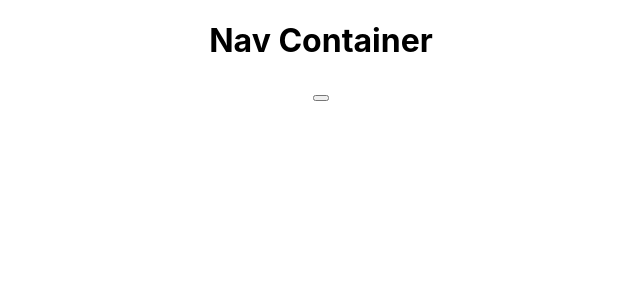
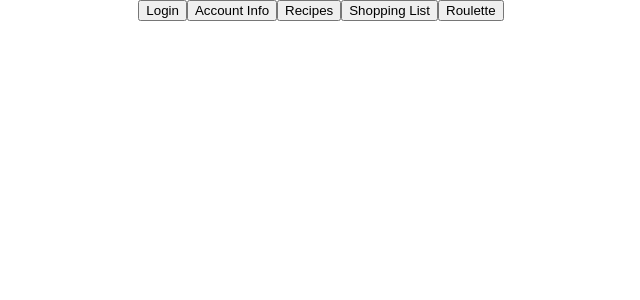
Before and after one commit to Mattp15/capstone-frontend, a React (Create React App) app: page /list in a window 1280 px wide. Shown: the top 300 px of the page, without its empty margins (319-959 px from the left). Built offline with nearby package versions, Linux system fonts and the light colour scheme; no server answers.

Commit message:
nav links are functioning, look into NavLink instead of changing the location.href

```diff
--- a/src/App.js
+++ b/src/App.js
@@ -2,7 +2,7 @@ import React, { useState, createContext, useEffect } from 'react'
 import './App.css'
 import { Landing } from './Components'
 import { Login, Register } from './Components/Forms/index'
-import { UserInfo, ShoppingList, RecipeChoose, RecipeIndex, RecipeShow } from './Components/UserThings/index'
+import { UserInfo, ShoppingList, RecipeChoose, RecipeIndex, RecipeShow, UsersRecipeList } from './Components/UserThings/index'
 import { NavContainer } from './Components/Navigation/index'
 import Fetch from './Resources/Fetch'
 import { BrowserRouter as Router, Routes, Route } from 'react-router-dom'
@@ -83,7 +83,7 @@ const App = () => {
             <Route path='/user' element={<UserInfo />} />
             <Route path='/list' element={<ShoppingList />} />
             <Route path='/roulette' element={<RecipeChoose />} />
-            <Route path='/user/list' element={<RecipeIndex />} />
+            <Route path='/user/list' element={<UsersRecipeList />} />
             <Route path='/recipes/*' element={<RecipeShow />} />
             <Route path='/user/list/shopping' element={<ShoppingList />} />
           </Routes>
--- a/src/Components/Navigation/NavContainer.js
+++ b/src/Components/Navigation/NavContainer.js
@@ -1,17 +1,83 @@
 import React, { useContext } from 'react'
 import { Button } from '../Button/index'
-import { LogoutButton, UsersRecipeList } from './index'
+import { LogoutButton } from './index'
+import { Login } from '../Forms/index'
 import UserRecipeList from '../UserThings/UsersRecipeList'
 import { UserContext } from '../../App'
 import { style } from '../../Resources/Style'
+import Fetch from '../../Resources/Fetch'
+const URL = 'http://localhost:3000'
 
 const NavContainer = () => {
-  const { loggedUser } = useContext(UserContext)
+  const { loggedUser, setLoggedUser } = useContext(UserContext)
+  const handleClick = (target) => {
+    switch (target) {
+      default:
+        break
+      case 'user':
+        window.location.href = URL + '/user'
+        break
+      case 'recipes':
+        window.location.href = URL + '/user/list'
+        break
+      case 'shopping':
+        window.location.href = URL + '/user/list/shopping'
+        break
+      case 'roulette':
+        window.location.href = URL + '/roulette'
+        break
+      case 'login':
+        window.location.href = URL + '/login'
+    }
+  }
+  const handleLogout = async () => {
+    const response = await Fetch('user/logout', 'GET')
+    if (response.status === 200) {
+      //redirect to landing page
+      setLoggedUser('')
+    }
+  }
   return (
-    <div>
-      <h1>Nav Container</h1>
-      {loggedUser ? <LogoutButton /> : ''}
-      <Button />
+    <div style={style.buttonContainer}>
+      {loggedUser ? (
+        <Button style={style.navButton} value='Log Out' onClick={handleLogout} />
+      ) : (
+        <Button
+          style={style.navButton}
+          value='Login'
+          onClick={() => {
+            handleClick('login')
+          }}
+        />
+      )}
+      <Button
+        style={style.navButton}
+        value='Account Info'
+        onClick={() => {
+          handleClick('user')
+        }}
+      />
+      <Button
+        style={style.navButton}
+        value='Recipes'
+        onClick={() => {
+          handleClick('recipes')
+        }}
+      />
+      <Button
+        style={style.navButton}
+        value='Shopping List'
+        onClick={() => {
+          handleClick('shopping')
+        }}
+      />
+      <Button
+        style={style.navButton}
+        value='Roulette'
+        onClick={() => {
+          handleClick('roulette')
+        }}
+      />
     </div>
   )
 }
--- a/src/Components/UserThings/RecipeIndex.js
+++ b/src/Components/UserThings/RecipeIndex.js
@@ -24,7 +24,7 @@ const RecipeIndex = () => {
     <div style={style.container}>
       {usersThings ? (
         <ul style={style.ul}>
-          <h2 style={{ marginRight: 'auto' }}>Favorites</h2>
+          <h2 style={{ margin: '0 auto', marginTop: '15%' }}>Favorites</h2>
           {usersThings.map((x) => {
             if (x.favorite) {
               return (
@@ -34,7 +34,7 @@ const RecipeIndex = () => {
               )
             }
           })}
-          <h2 style={{ marginRight: 'auto' }}>Dislikes</h2>
+          <h2 style={{ margin: '0 auto', marginTop: '15%' }}>Dislikes</h2>
           {usersThings.map((x) => {
             if (x.dislike) {
               return (
--- a/src/Components/UserThings/UserInfo.js
+++ b/src/Components/UserThings/UserInfo.js
@@ -21,7 +21,9 @@ const UserInfo = () => {
       {loggedUser ? <p>{loggedUser}</p> : ''}
       <Button value='update email' onClick={handleClick} />
       <Button value='Change Password' />
-      <RecipeIndex />
+      <div style={{ display: 'flex', marginRight: '10%' }}>
+        <RecipeIndex />
+      </div>
     </div>
   )
 }
--- a/src/Components/UserThings/UsersRecipeList.js
+++ b/src/Components/UserThings/UsersRecipeList.js
@@ -4,7 +4,7 @@ import { Button } from '../Button/index'
 import Fetch from '../../Resources/Fetch.js'
 import { style } from '../../Resources/Style'
 
-const UserRecipeList = () => {
+const UsersRecipeList = () => {
   //Getting User index next to do figure out to organize it for the view
   const { loggedUser, usersRecipes, setUsersRecipes, usersList, setUsersList } = useContext(UserContext)
   //! do i need loggedUser??
@@ -53,4 +53,4 @@ const UserRecipeList = () => {
   )
 }
 
-export default UserRecipeList
+export default UsersRecipeList
--- a/src/Components/UserThings/index.js
+++ b/src/Components/UserThings/index.js
@@ -3,3 +3,4 @@ export { default as ShoppingList } from './ShoppingList'
 export { default as RecipeChoose } from './RecipeChoose'
 export { default as RecipeIndex } from './RecipeIndex'
 export { default as RecipeShow } from './RecipeShow'
+export { default as UsersRecipeList } from './UsersRecipeList'
--- a/src/Resources/Style.js
+++ b/src/Resources/Style.js
@@ -1,5 +1,9 @@
 export const style = {
-  buttonContainer: {},
+  buttonContainer: {
+    display: 'flex',
+    flexFlow: 'row no-wrap',
+    justifyContent: 'center',
+  },
   container: {
     display: 'flex',
     alignItems: 'center',
@@ -16,6 +20,7 @@ export const style = {
   li: {
     lineHeight: '2rem',
   },
+  navButton: {},
   ol: {
     display: 'flex',
     flexDirection: 'column',
```
